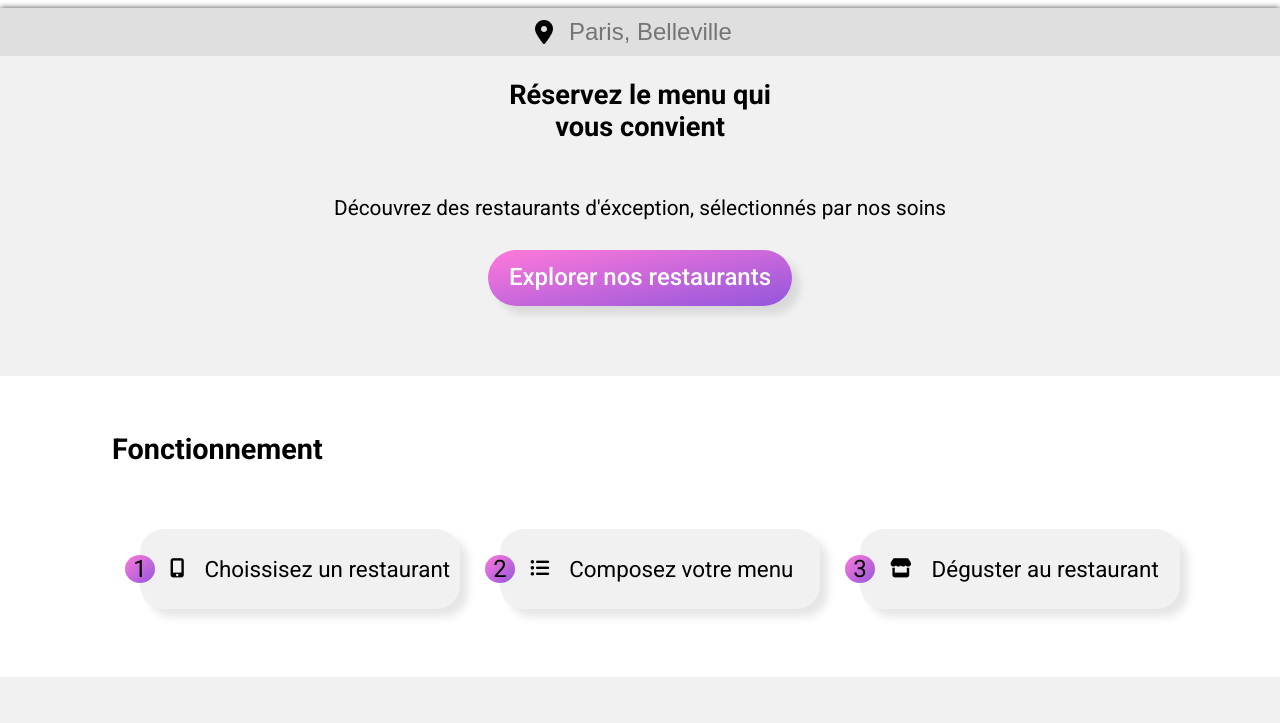
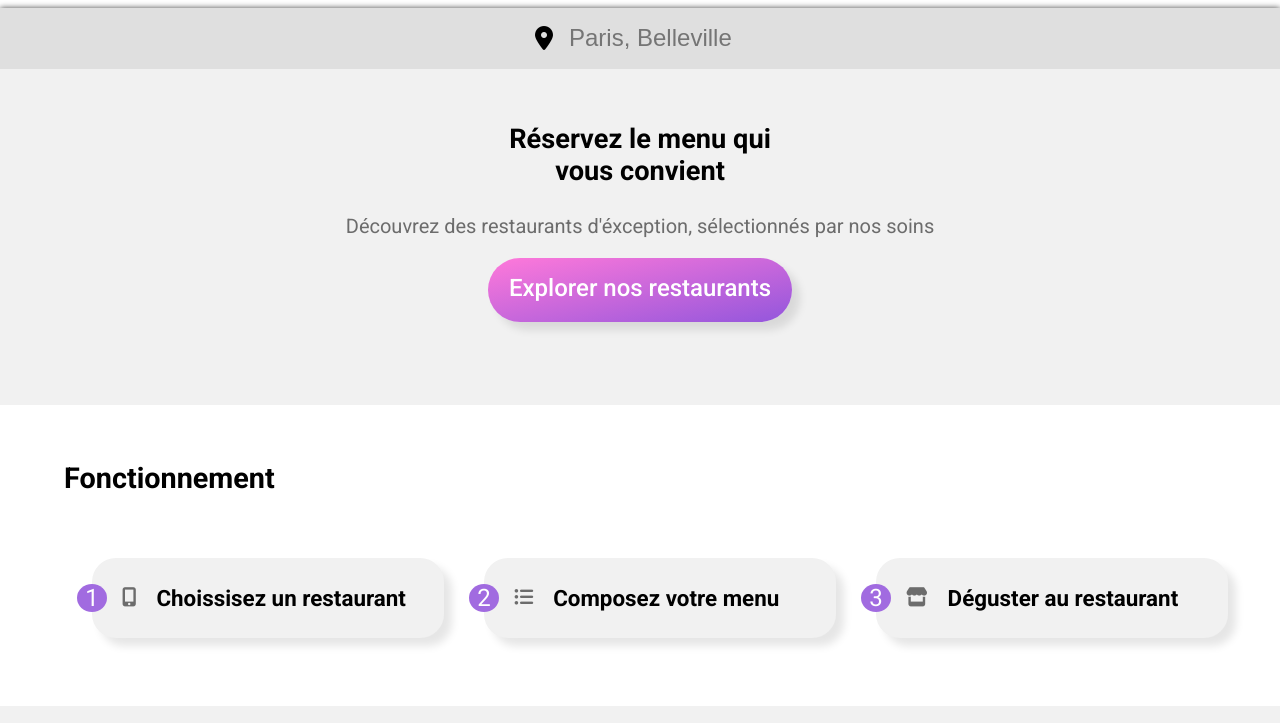
Before and after one commit to SailajaRadjou/SailajaRadjou_3_260521, a website: page index.html in a window 1280 px wide. Shown: the part 77-800 px from the top of the page. Drawn offline with Linux system fonts and the light colour scheme; a web font is replaced by a local one.

Commit message:
corrections header sur la page menu & modifications de couleur des fonts

```diff
--- a/sass/components/_buttons.scss
+++ b/sass/components/_buttons.scss
@@ -1,5 +1,7 @@
 .button{
     width: 19rem;
+    height: 4rem;
+    padding: 1rem;
     @include button-color;
     @include shadow;
     @extend %button;
--- a/sass/layouts/_nav.scss
+++ b/sass/layouts/_nav.scss
@@ -13,7 +13,7 @@
     margin-bottom: 3rem;
     &__option{
         list-style-type: none;
-        width:20rem;
+        width:22rem;
         height: 5rem;
         border-radius: 1.5rem 1.5rem;
         margin: 20px;
@@ -25,16 +25,20 @@
             width: 30px;
             border-radius: 50%;
             font-size: map-get($icon-font-size , "number-icon");
+            color: $white-color;
             text-align: center;
             transform: translateX(-15px);
-            @include button-color;
+            background-color:lighten($primary-color,5%);
         }
         &--icon{
             font-size: map-get($icon-font-size , "nav-icon");
+            color: lighten($dark-gray, 15%);
+            font-weight: bolder;
         }
         &--name{
             padding-left: 20px;
             font-size: map-get($text-font-size , "nav-option-name");
+            font-weight: bold;
         }
         &:hover {
             background-color: lighten($primary-color, 33%);
@@ -48,7 +52,7 @@
         width:auto;
         padding: 0;
         &__option{
-            width:17rem;
+            width:18rem;
             &--name{
                 font-size: map-get($text-font-size , "nav-option-name-mobile");
             }
--- a/sass/layouts/_section-main.scss
+++ b/sass/layouts/_section-main.scss
@@ -6,6 +6,7 @@
     @include header-shadow;
     font-size: map-get($icon-font-size , "location-icon");
     padding-left: 4rem;
+    height: 3.8rem;
     &__search{
         border: none;
         width: 16rem;
@@ -24,15 +25,20 @@
     justify-content: flex-start;
     flex-flow: column wrap;
     @include bg-color;
-    height: 20rem;
+    width: 100%;
+    height: 21rem;
+    margin: 0;
     &__title{
         text-align: center;
         font-size: 1.7rem;
+        padding-top: 2rem;
+        height: 5rem;
     }
     &__description{
         text-align: center;
-        font-size: 1.3rem;
-        padding: 0.6rem;
+        font-size: 1.25rem;
+        color: lighten($dark-gray, 15%);
+
     }
 }
 
```
Also changed, not shown: public/css/prefixed/style.css, public/css/style.css, 1 other file.
